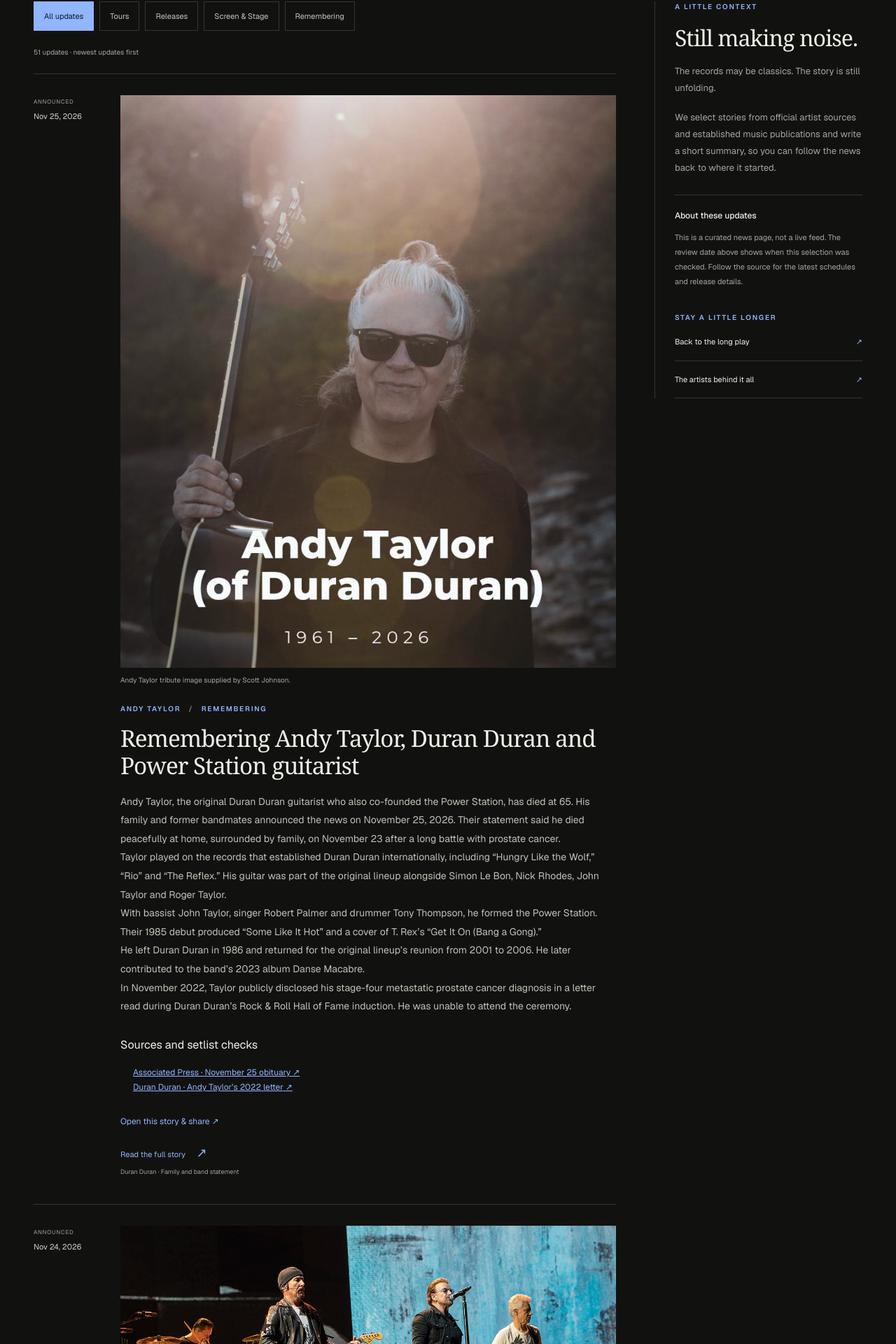
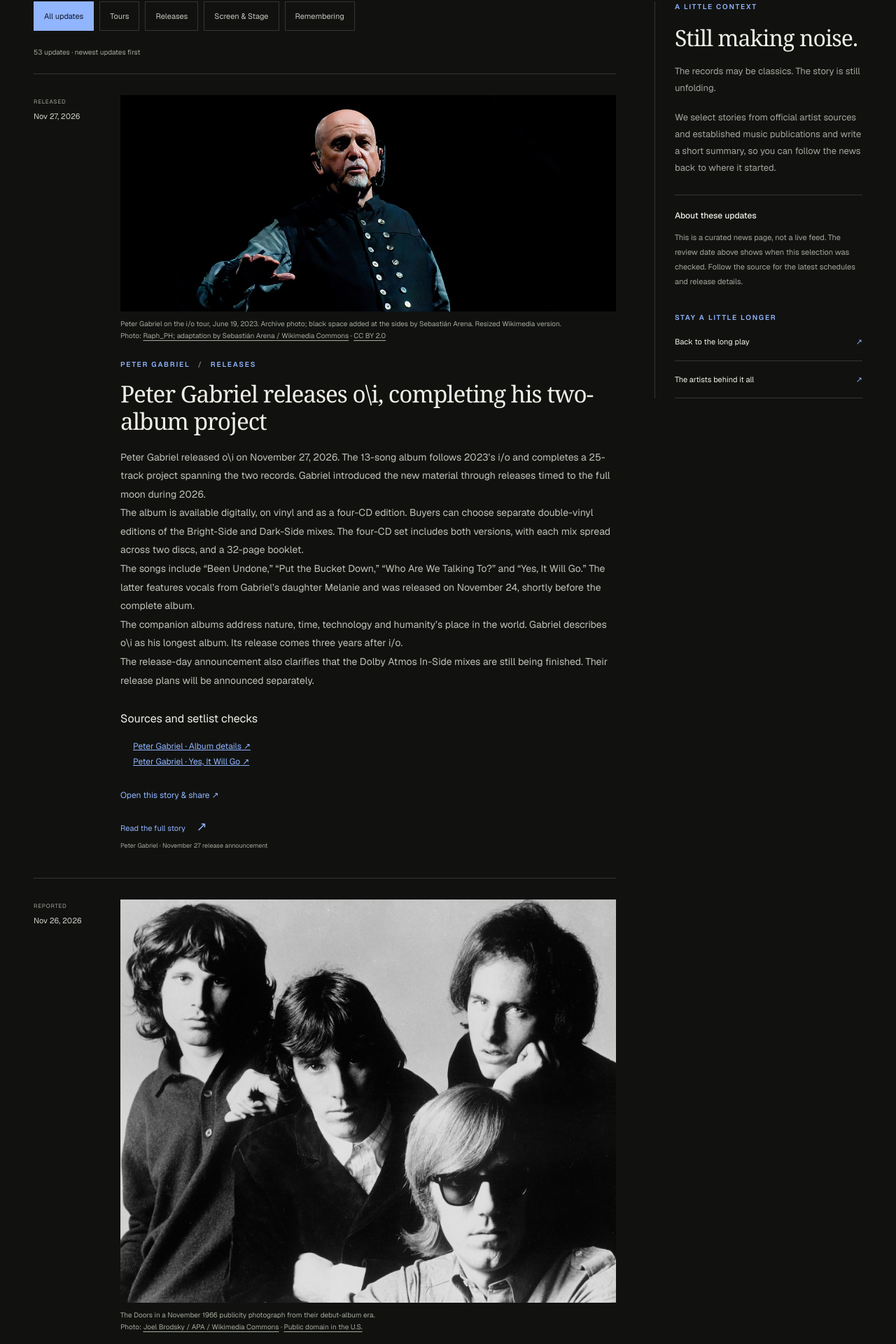
Before and after one commit to SJohn28/the-analog-replay, a Next.js app: page / in a window 1280 px wide. Shown: the part 540-2460 px from the top of the page at 70% size. Built offline with nearby package versions, Linux system fonts and the light colour scheme.

Commit message:
Publish Peter Gabriel and Doors release stories

```diff
--- a/data/news.ts
+++ b/data/news.ts
@@ -1,4 +1,4 @@
-export const newsReviewedOn = "2026-11-25";
+export const newsReviewedOn = "2026-11-27";
 
 export type NewsCategory = "Tours" | "Releases" | "Screen & Stage" | "Remembering";
 export type NewsItem = {
@@ -29,6 +29,64 @@ export type NewsItem = {
 // not the date of the performance or release. Keep newest announcements first.
 export const news: NewsItem[] = [
 {
+  "id": "peter-gabriel-oi-release-2026",
+  "artist": "Peter Gabriel",
+  "category": "Releases",
+  "announcedOn": "2026-11-27",
+  "dateLabel": "Released",
+  "title": "Peter Gabriel releases o\\i, completing his two-album project",
+  "summary": "Peter Gabriel released o\\i on November 27, 2026. The 13-song album follows 2023’s i/o and completes a 25-track project spanning the two records. Gabriel introduced the new material through releases timed to the full moon during 2026.\n\nThe album is available digitally, on vinyl and as a four-CD edition. Buyers can choose separate double-vinyl editions of the Bright-Side and Dark-Side mixes. The four-CD set includes both versions, with each mix spread across two discs, and a 32-page booklet.\n\nThe songs include “Been Undone,” “Put the Bucket Down,” “Who Are We Talking To?” and “Yes, It Will Go.” The latter features vocals from Gabriel’s daughter Melanie and was released on November 24, shortly before the complete album.\n\nThe companion albums address nature, time, technology and humanity’s place in the world. Gabriel describes o\\i as his longest album. Its release comes three years after i/o.\n\nThe release-day announcement also clarifies that the Dolby Atmos In-Side mixes are still being finished. Their release plans will be announced separately.",
+  "photo": {
+    "src": "/images/news/peter-gabriel-2023.jpg",
+    "width": 1280,
+    "height": 558,
+    "alt": "Peter Gabriel performing with a headset microphone during his 2023 i/o tour",
+    "caption": "Peter Gabriel on the i/o tour, June 19, 2023. Archive photo; black space added at the sides by Sebastián Arena. Resized Wikimedia version.",
+    "credit": "Raph_PH; adaptation by Sebastián Arena",
+    "url": "https://commons.wikimedia.org/wiki/File:Peter_Gabriel_en_2023_-_modified.jpg",
+    "license": "CC BY 2.0",
+    "licenseUrl": "https://creativecommons.org/licenses/by/2.0/"
+  },
+  "source": {
+    "name": "Peter Gabriel · November 27 release announcement",
+    "url": "https://petergabriel.com/news/oi-is-released-today/"
+  },
+  "references": [
+    {
+      "name": "Peter Gabriel · Album details",
+      "url": "https://petergabriel.com/release/oi/"
+    },
+    {
+      "name": "Peter Gabriel · Yes, It Will Go",
+      "url": "https://petergabriel.com/release/yes-it-will-go/"
+    }
+  ]
+},
+{
+  "id": "doors-debut-60th-anniversary-2027",
+  "artist": "The Doors",
+  "category": "Releases",
+  "announcedOn": "2026-11-26",
+  "dateLabel": "Reported",
+  "title": "The Doors mark debut album’s 60th anniversary with 1966 session recordings",
+  "summary": "The Doors’ self-titled debut will receive a 60th-anniversary edition on January 8, 2027. Rhino’s two-CD and digital collection pairs the 1967 album with working tapes from its 1966 recording sessions.\n\nThe bonus recordings follow the development of “Moonlight Drive,” “Indian Summer” and “I Looked At You” through complete takes, false starts and unfinished performances. The “I Looked At You” recordings are previously unreleased; the other two songs’ session recordings are appearing on CD for the first time.\n\nOther anniversary formats include a picture disc, a limited Rhino High Fidelity reel-to-reel edition and a 10-inch “Light My Fire” single. That single pairs the mono single edit, played at 78 rpm, with the mono album version at 45 rpm.\n\nJim Morrison, Ray Manzarek, Robby Krieger and John Densmore recorded the debut at Hollywood’s Sunset Sound with producer Paul Rothchild and engineer Bruce Botnick. Released in January 1967, it reached No. 2 on Billboard’s album chart. “Light My Fire” spent three weeks at No. 1.\n\nRhino also schedules an upgraded “Break On Through” video for January 1 and a new “Light My Fire” lyric video for January 4.",
+  "photo": {
+    "src": "/images/news/doors-1966.jpg",
+    "width": 1715,
+    "height": 1394,
+    "alt": "The Doors in a black-and-white publicity photograph: Jim Morrison, John Densmore, Robby Krieger and Ray Manzarek",
+    "caption": "The Doors in a November 1966 publicity photograph from their debut-album era.",
+    "credit": "Joel Brodsky / APA",
+    "url": "https://commons.wikimedia.org/wiki/File:The_Doors_1968.JPG",
+    "license": "Public domain in the U.S.",
+    "licenseUrl": "https://commons.wikimedia.org/wiki/File:The_Doors_1968.JPG#Licensing"
+  },
+  "source": {
+    "name": "Rhino · 60th-anniversary release details",
+    "url": "https://media.rhino.com/press-release/doors-60th-anniversary-edition"
+  }
+},
+{
   "id": "andy-taylor-remembering-2026",
   "artist": "Andy Taylor",
   "category": "Remembering",
```
Also changed, not shown: public/images/news/doors-1966.jpg (added), public/images/news/peter-gabriel-2023.jpg (added).
